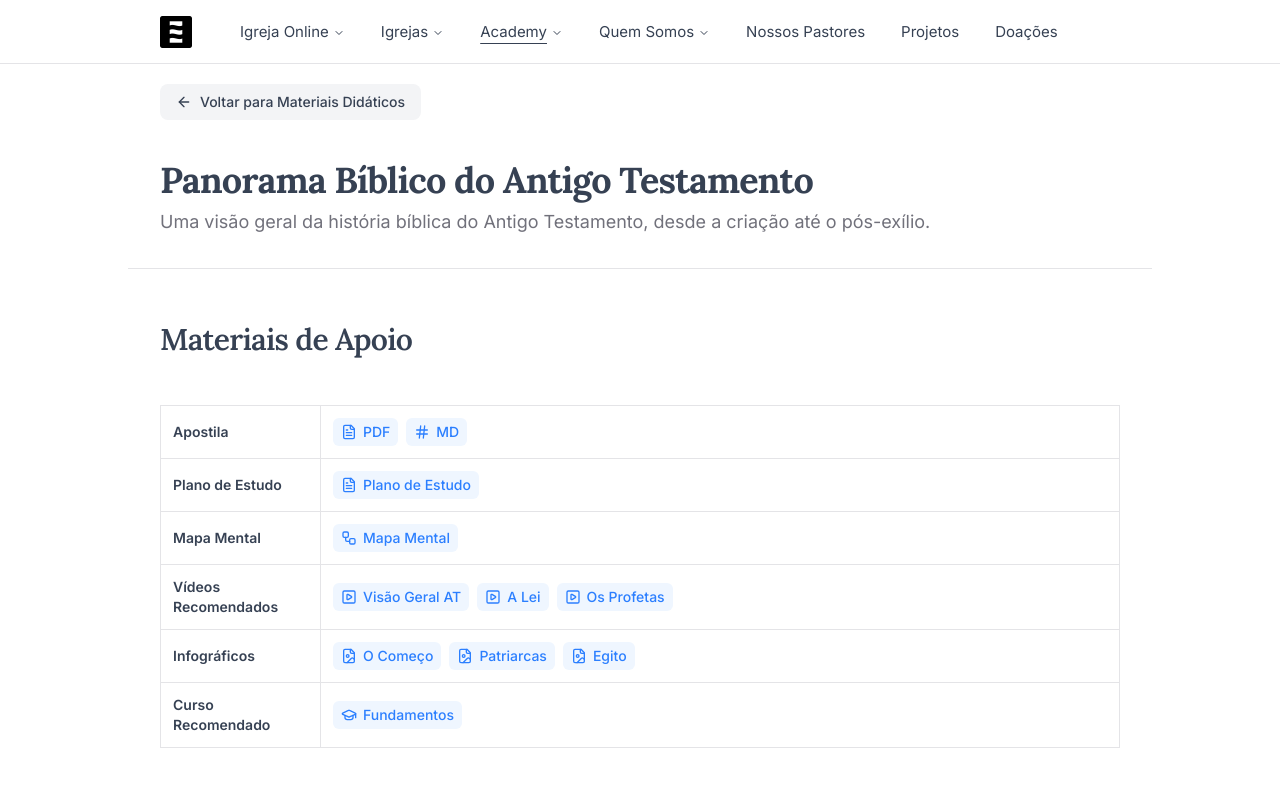
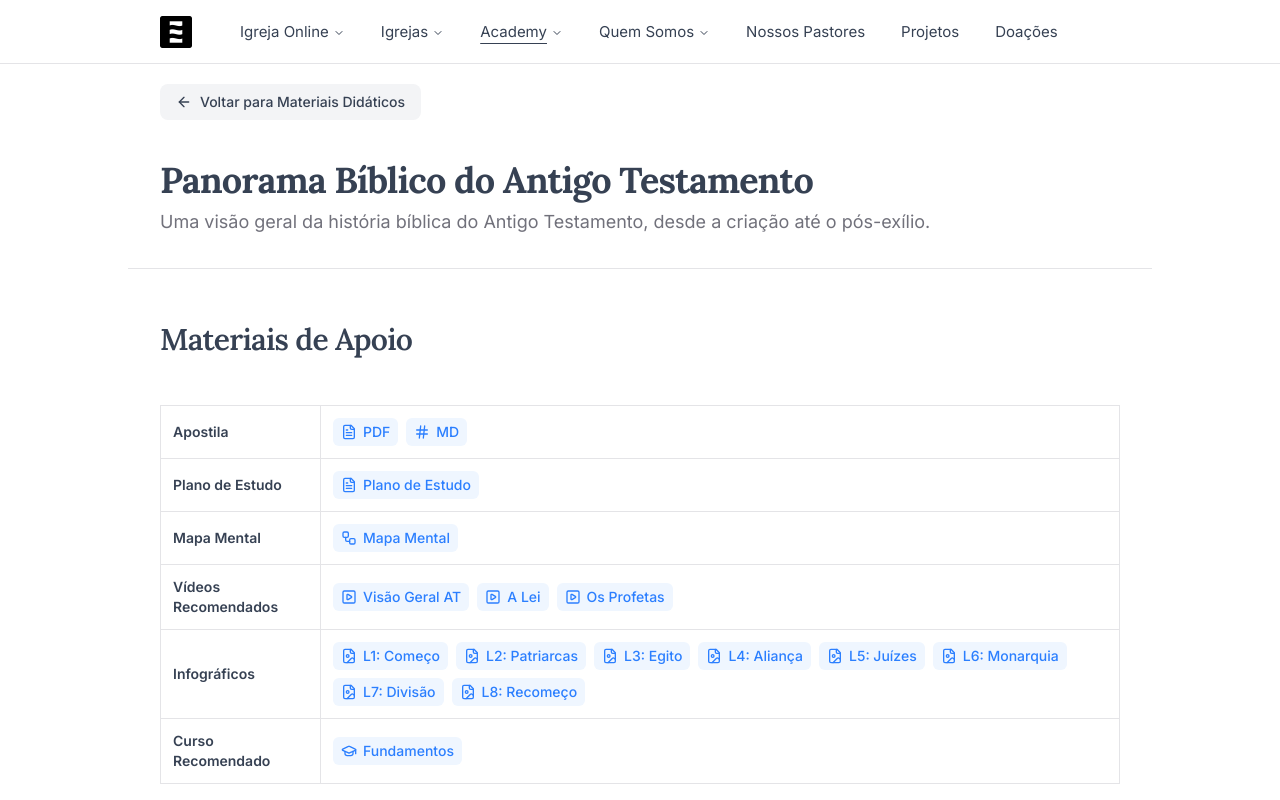
Before and after one commit to oceanodg/ocn-institucional-v4, a Next.js app: page /oceano-academy/materiais-didaticos/panorama-biblico-at in a window 1280 px wide. Shown: the top 800 px of the page. Built offline with nearby package versions, Linux system fonts and the light colour scheme.

Commit message:
feat: update resource links in Panorama Bíblico do Antigo Testamento page, enhancing educational materials with additional content

```diff
--- a/app/(site)/oceano-academy/materiais-didaticos/panorama-biblico-at/page.tsx
+++ b/app/(site)/oceano-academy/materiais-didaticos/panorama-biblico-at/page.tsx
@@ -116,16 +116,37 @@ export default function PanoramaBiblicoAT() {
               </TableCell>
               <TableCell>
                 <TableCellLinksContainer>
-                  <LinkSmall href="https://drive.google.com/file/d/10tFYbAKesxC6D2fUy3WH4qKMciud-Rkl/view?usp=sharing">
-                    <FileImage className="size-4" />O Começo
+                  <LinkSmall href="https://drive.google.com/file/d/1e9COrGlWtea4Bf86bTz8UzjINKWwmHk6/view?usp=sharing">
+                    <FileImage className="size-4" />
+                    L1: Começo
                   </LinkSmall>
                   <LinkSmall href="https://drive.google.com/file/d/11INjJlLA_T4JCnrpEkao5Z1sVa6kpEWt/view?usp=sharing">
                     <FileImage className="size-4" />
-                    Patriarcas
+                    L2: Patriarcas
                   </LinkSmall>
                   <LinkSmall href="https://drive.google.com/file/d/1gBSasxjA_LmbCUff_xYIqL6ZvW5BCb6t/view?usp=sharing">
                     <FileImage className="size-4" />
-                    Egito
+                    L3: Egito
+                  </LinkSmall>
+                  <LinkSmall href="https://drive.google.com/file/d/1eXLZHFFRJDHSRNknxQT-m1GXaALJ5GSi/view?usp=sharing">
+                    <FileImage className="size-4" />
+                    L4: Aliança
+                  </LinkSmall>
+                  <LinkSmall href="https://drive.google.com/file/d/1s6WRZEtRA3UxgZaxLs2o_Y-rq5XCJ8HH/view?usp=sharing">
+                    <FileImage className="size-4" />
+                    L5: Juízes
+                  </LinkSmall>
+                  <LinkSmall href="https://drive.google.com/file/d/1eyN4VgFleJFiZ4rzq31yydeGNqQ-DDbc/view?usp=sharing">
+                    <FileImage className="size-4" />
+                    L6: Monarquia
+                  </LinkSmall>
+                  <LinkSmall href="https://drive.google.com/file/d/177TRyWAHM1y5hhQEW1iBg_VWxkjYNLBL/view?usp=sharing">
+                    <FileImage className="size-4" />
+                    L7: Divisão
+                  </LinkSmall>
+                  <LinkSmall href="https://drive.google.com/file/d/1gjx92Su8Fo1lDBcoSDdhqyNwxsWFKXzC/view?usp=sharing">
+                    <FileImage className="size-4" />
+                    L8: Recomeço
                   </LinkSmall>
                 </TableCellLinksContainer>
               </TableCell>
```
